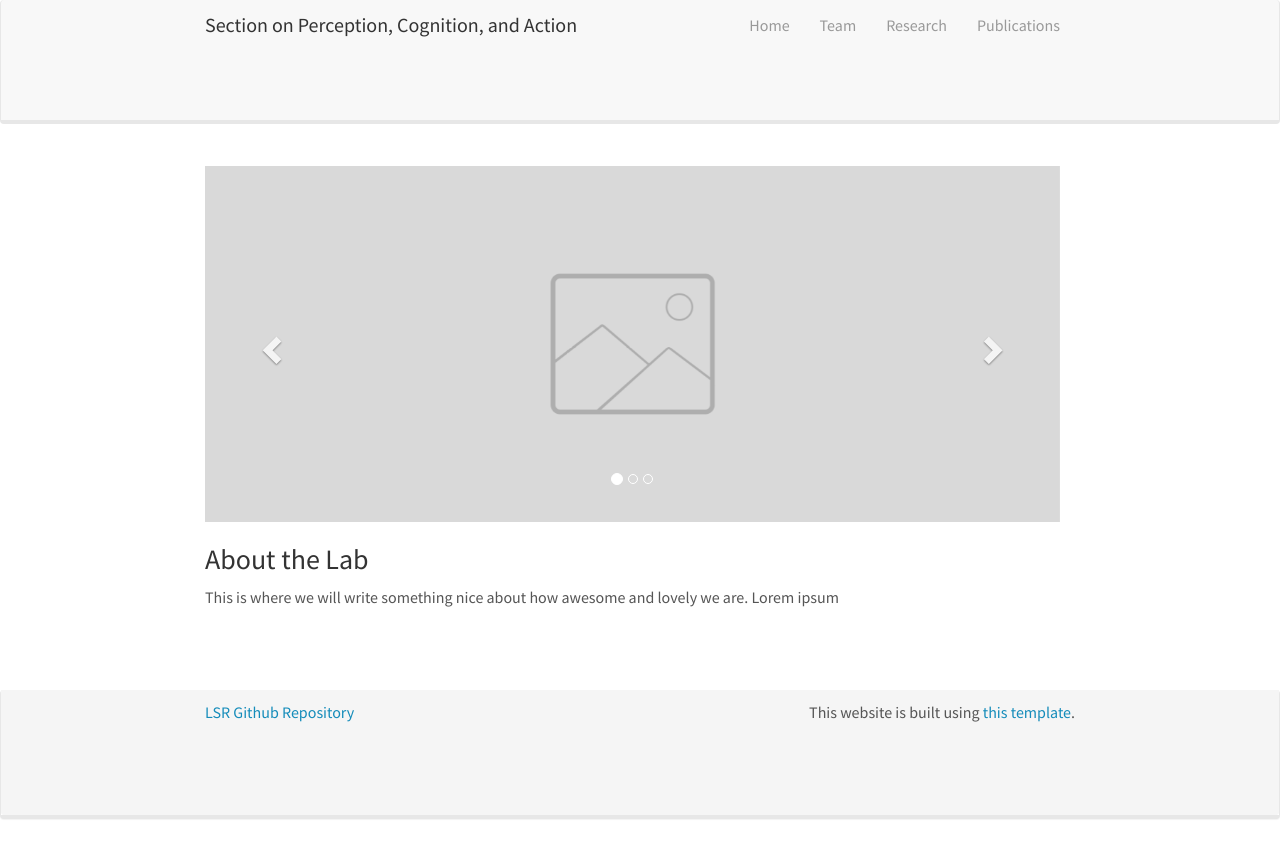
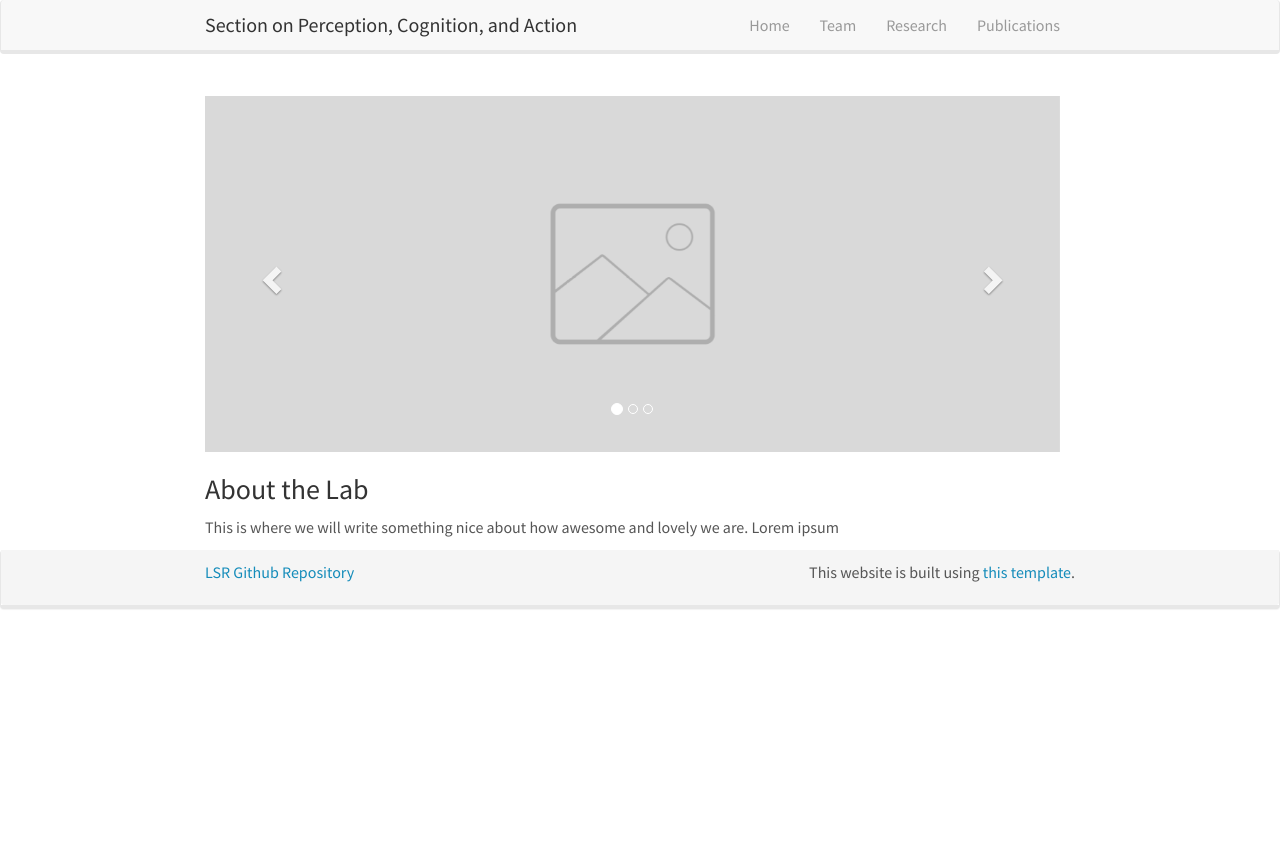
Before and after one commit to NEI-LSR/Section-on-Perception-Cognition-and-Action, a Jekyll site: the page built from _pages/home.md, in a window 1280 px wide. Shown: the top 858 px of the page. Built offline with Jekyll 4.4.1, drawn with Linux system fonts in a browser that asks for light colours; nearby versions of some CDN libraries.

Commit message:
Update main.scss

```diff
--- a/css/main.scss
+++ b/css/main.scss
@@ -35,7 +35,6 @@
 .container-fluid {
   margin-right: auto;
   margin-left: auto;
-  margin-bottom: 70px;
   max-width: 900px; /* or 950px */
 }
 
```
